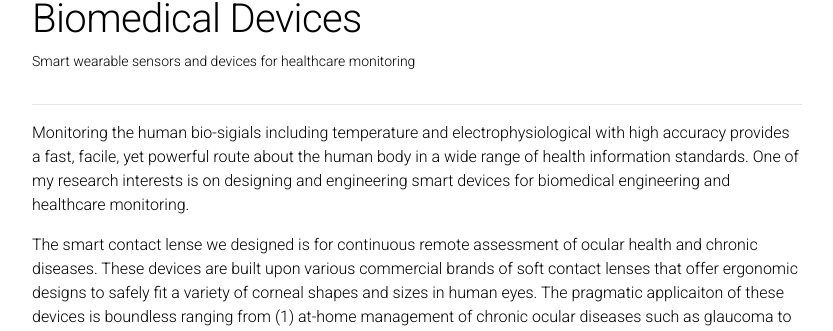
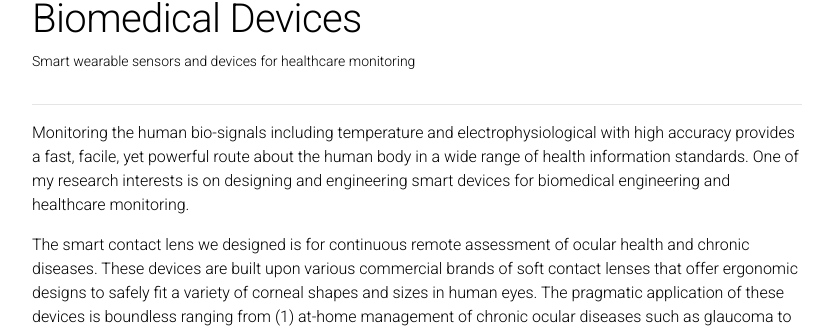
Before and after one commit to HaozheZhang6/HaozheZhang6.github.io, a Jekyll site: the page built from _projects/4_project.md, in a window 1280 px wide and 1400 px high. Shown: the part 157-488 px from the top of the window, without its empty margins (223-1056 px from the left). Built offline with Jekyll 4.4.1, drawn with Linux system fonts in a browser that asks for light colours; full-size pictures stand in for the smaller copies a plugin makes; a style sheet for code colours, icons or effects is not loaded; some of the changed text lies outside the part shown.

Commit message:
Site fixes: publication metadata, scholar link, project links/typos, homepage selected papers
- papers.bib: Mechanical Janus (Adv. Mater.) year 2022->2023, add vol 35 / no 6 / pages 2208339 / DOI
- _config.yml: scholar_userid -> bare id (drop authuser=1 that broke the public Scholar link)
- about.md: selected_papers true (surface BenchCAD highlight on homepage)
- 2_project.md: voice-agent -> laurionai.com, fix Writeup permalink, remove private repo link
- 4/5_project.md: spelling fixes
- .gitignore: ignore .claude/, CLAUDE.md

```diff
--- a/_config.yml
+++ b/_config.yml
@@ -58,7 +58,7 @@
 gitlab_username: # your GitLab user name
 twitter_username: HaozheZhang666 # your Twitter handle
 linkedin_username: haozhe-zhang-89a632145 # your LinkedIn user name
-scholar_userid: tEtS1roAAAAJ&view_op=list_works&authuser=1&sortby=pubdate # your Google Scholar ID
+scholar_userid: tEtS1roAAAAJ # your Google Scholar ID
 orcid_id: # your ORCID ID
 medium_username: # your Medium username
 quora_username: # your Quora username
--- a/_projects/4_project.md
+++ b/_projects/4_project.md
@@ -10,9 +10,9 @@
 
 ---
 
-Monitoring the human bio-sigials including temperature and electrophysiological with high accuracy provides a fast, facile, yet powerful route about the human body in a wide range of health information standards. One of my research interests is on designing and engineering smart devices for biomedical engineering and healthcare monitoring.
+Monitoring the human bio-signals including temperature and electrophysiological with high accuracy provides a fast, facile, yet powerful route about the human body in a wide range of health information standards. One of my research interests is on designing and engineering smart devices for biomedical engineering and healthcare monitoring.
 
-The smart contact lense we designed is for continuous remote assessment of ocular health and chronic diseases. These devices are built upon various commercial brands of soft contact lenses that offer ergonomic designs to safely fit a variety of corneal shapes and sizes in human eyes. The pragmatic applicaiton of these devices is boundless ranging from (1) at-home management of chronic ocular diseases such as glaucoma to (2) painless ocular drug delivery and to (3) contact lens research and development.
+The smart contact lens we designed is for continuous remote assessment of ocular health and chronic diseases. These devices are built upon various commercial brands of soft contact lenses that offer ergonomic designs to safely fit a variety of corneal shapes and sizes in human eyes. The pragmatic application of these devices is boundless ranging from (1) at-home management of chronic ocular diseases such as glaucoma to (2) painless ocular drug delivery and to (3) contact lens research and development.
 
 {% include figure.html path="assets/img/interests/contact_lens.png" title="Lens" class="img-fluid rounded z-depth-1" zoomable=true %}
 <div class="caption">
```
Also changed, not shown: other parts of _projects/4_project.md (+1 -1 lines), _bibliography/papers.bib (+5 -5 lines), _pages/about.md (+1 -1 lines), _projects/2_project.md (+1 -1 lines), _projects/5_project.md (+2 -2 lines), 1 other file.
